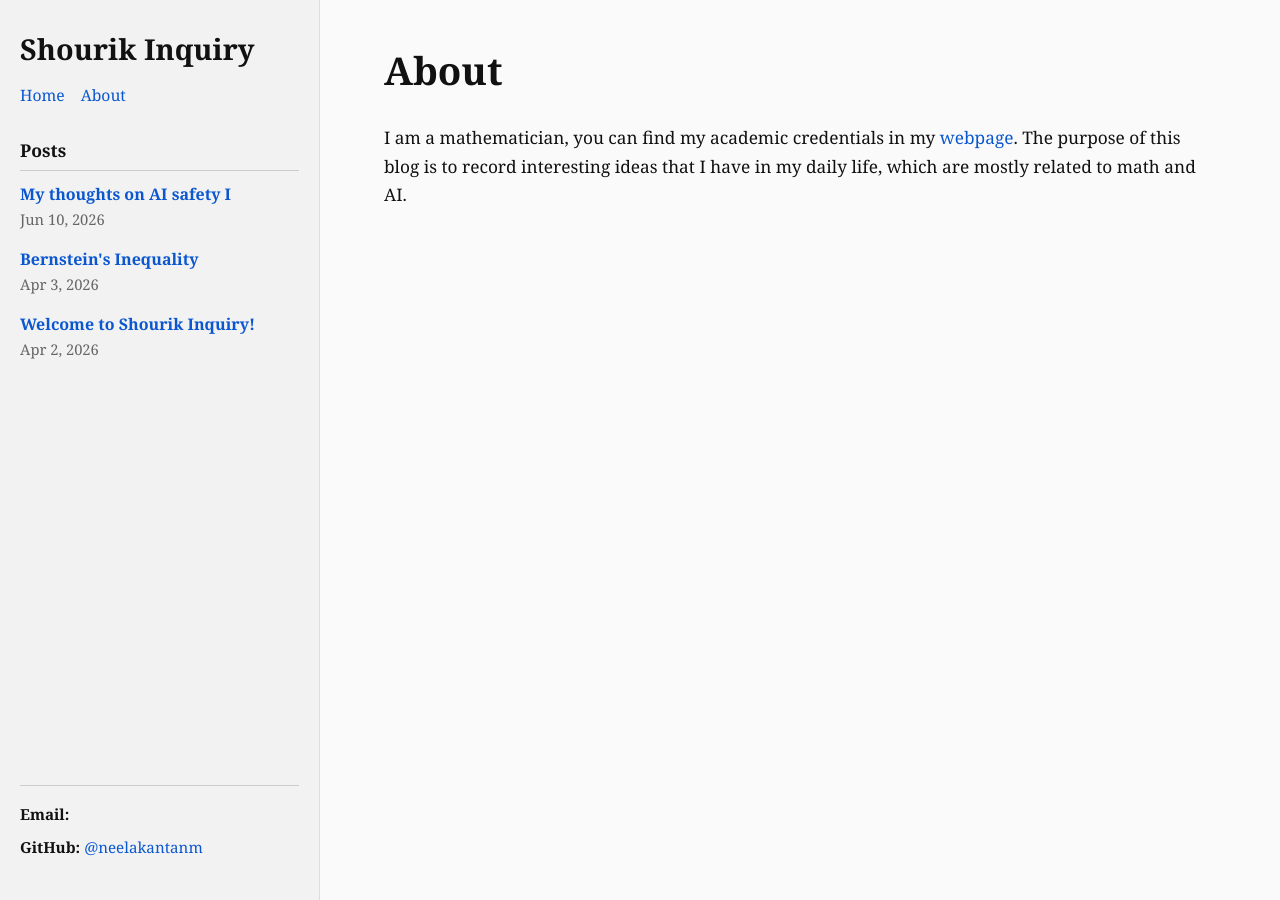
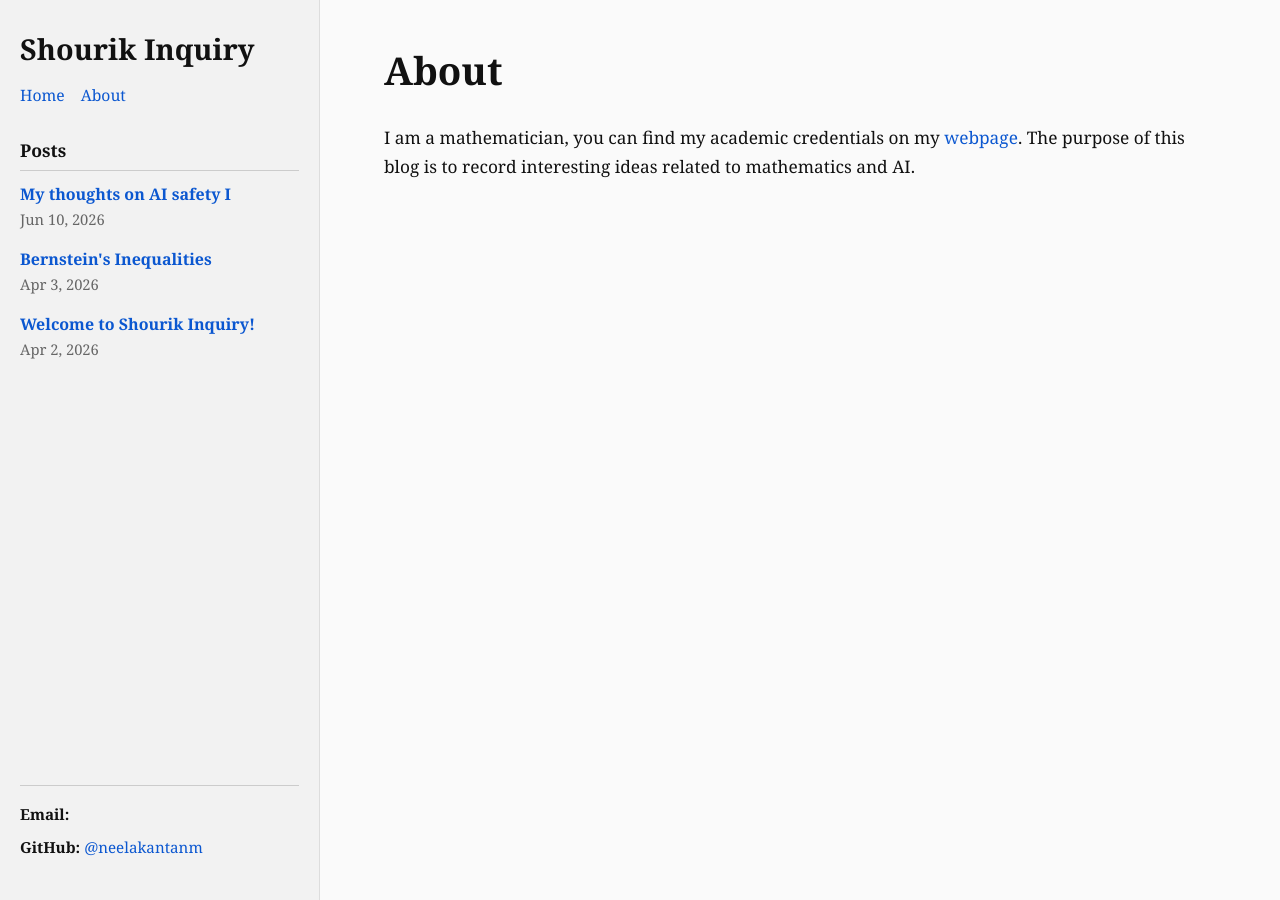
Before and after one commit to neelakantanm/Blog, a Jekyll site: the page built from about.markdown, in a window 1280 px wide. Built offline with Jekyll 4.4.1, drawn with Linux system fonts in a browser that asks for light colours.

Commit message:
AI safety

```diff
--- a/_posts/2026-04-03-Bernstein_inequality.md
+++ b/_posts/2026-04-03-Bernstein_inequality.md
@@ -1,6 +1,6 @@
 ---
 layout: post
-title: "Bernstein's Inequality"
+title: "Bernstein's Inequalities"
 date: 2026-04-03
 comments: true
 ---
--- a/about.markdown
+++ b/about.markdown
@@ -4,4 +4,4 @@ title: About
 permalink: /about/
 ---
 
-I am a mathematician, you can find my academic credentials in my [webpage](https://people.math.wisc.edu/~neelakantanm/). The purpose of this blog is to record interesting ideas that I have in my daily life, which are mostly related to math and AI.
+I am a mathematician, you can find my academic credentials on my [webpage](https://people.math.wisc.edu/~neelakantanm/). The purpose of this blog is to record interesting ideas related to mathematics and AI.
```
Also changed, not shown: other parts of _posts/2026-04-03-Bernstein_inequality.md (+1 -1 lines).
